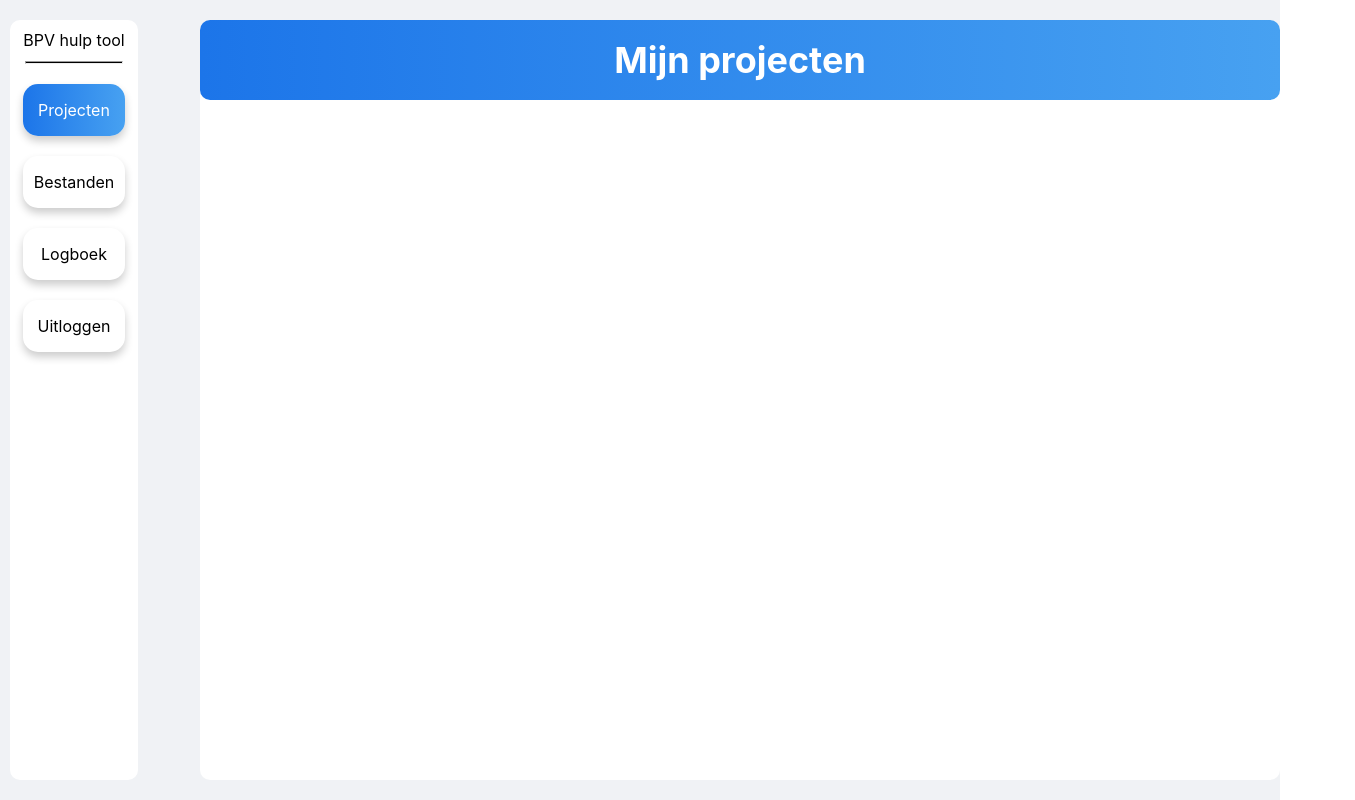
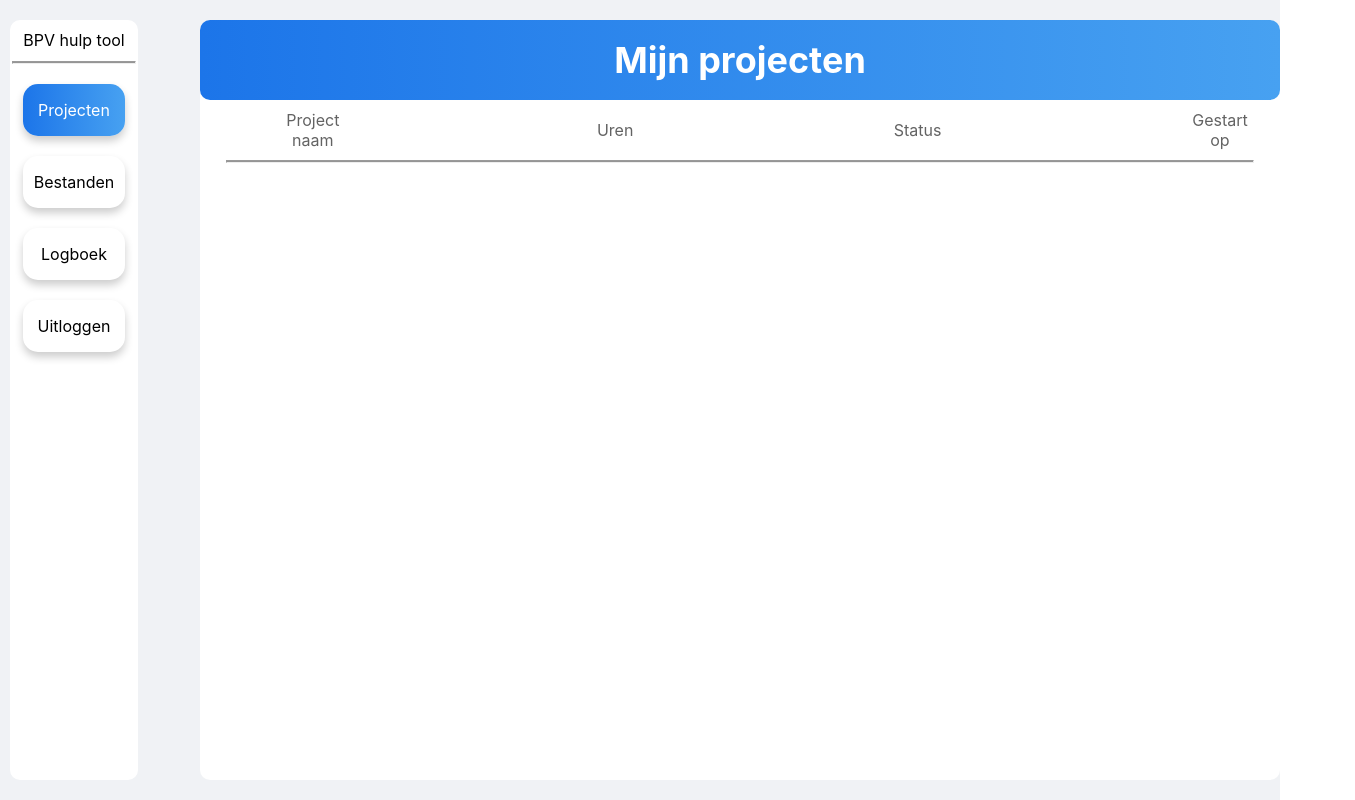
Before and after one commit to SnelleJelle05/Smjkkl-, a React (Create React App) app: page / in a window 1280 px wide. Shown: the whole page, 1355 px wide, since content can reach past the window. Built offline with nearby package versions, Linux system fonts and the light colour scheme.

Commit message:
Version 1.2

```diff
--- a/src/Assets/Css/Data.css
+++ b/src/Assets/Css/Data.css
@@ -23,3 +23,31 @@
     font-size: 36px;
     font-weight: bold;
 }
+
+.divData{
+    margin-top: 10px;
+    margin-left: 75px;
+    grid-template-columns: 28% 28% 28% 28%;
+    display: grid;
+    width: 100%;
+    align-items: center;
+    color: #636363;
+    font-size: 16px;
+    text-align: center;
+
+}
+
+.columnHeader {
+    display: flex;
+    justify-content: center;
+    align-items: center;
+    width: 25%;
+    height: 100%;
+}
+
+.line{
+    width: 95%;
+    height: 1px;
+    background: #959595;
+    margin: 10px auto;
+}
--- a/src/Componenten/Data.tsx
+++ b/src/Componenten/Data.tsx
@@ -11,7 +11,13 @@ const Data: React.FC<BasicComponentProps> = ({ Title }) => {
             <div className={"header"}>
                 <h1 className={"h1Data"}>{Title}</h1>
             </div>
-
+            <div className="divData">
+                <div className="columnHeader">Project naam</div>
+                <div className="columnHeader">Uren</div>
+                <div className="columnHeader">Status</div>
+                <div className="columnHeader">Gestart op</div>
+            </div>
+            <hr className={'line'}/>
         </div>
     );
 };
```
